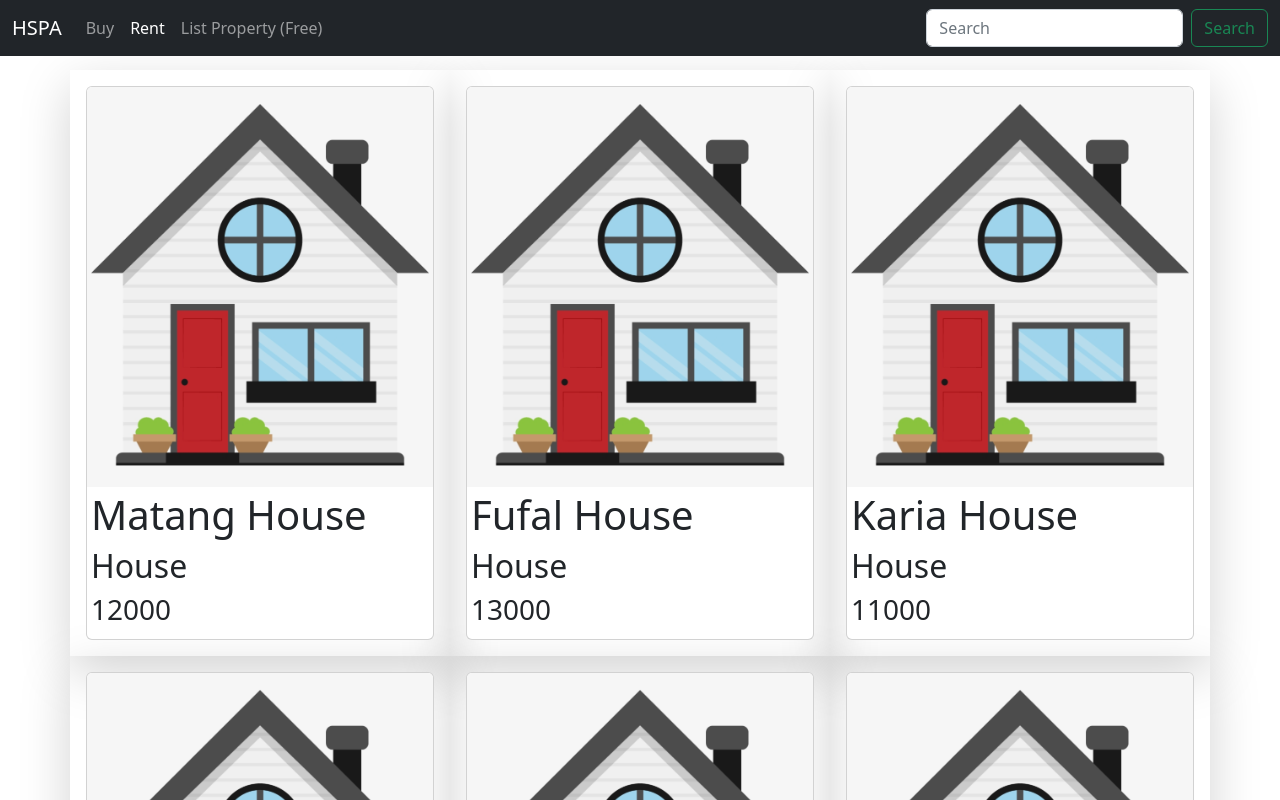
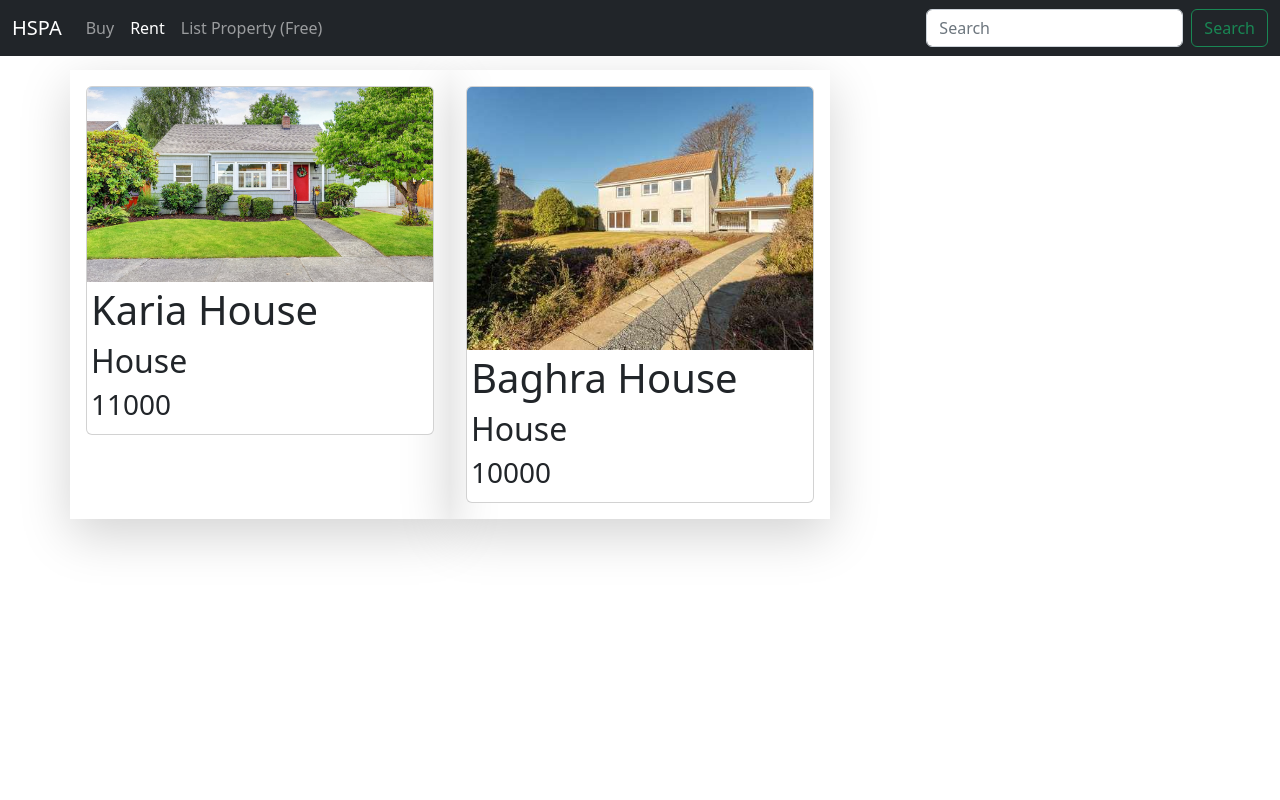
Before and after one commit to vinodmatang/HSPA, an Angular app in the folder Frontend/: page /rent-property in a window 1280 px wide. Shown: the top 800 px of the page. Built offline with nearby package versions, Linux system fonts and the light colour scheme.

Commit message:
20230324

```diff
--- a/Frontend/src/app/app.module.ts
+++ b/Frontend/src/app/app.module.ts
@@ -15,7 +15,8 @@
   {path: '', component: PropertyListComponent},
   {path: 'add-property', component: AddPropertyComponent},
   {path: 'rent-property', component: PropertyListComponent},
-  {path: 'property-detail/:id', component: PropertyDetailComponent}
+  {path: 'property-detail/:id', component: PropertyDetailComponent},
+  {path: '**', component: PropertyListComponent}
 ]
 
 @NgModule({
--- a/Frontend/src/app/property/IProperty.Interface.ts
+++ b/Frontend/src/app/property/IProperty.Interface.ts
@@ -1,6 +1,8 @@
 export interface IProperty {
   Id: number;
+  SellRent: number;
   Name: string;
   Type: string;
-  Price: number
+  Price: number;
+  Image?: string;
 }
--- a/Frontend/src/app/property/property-card/property-card.component.html
+++ b/Frontend/src/app/property/property-card/property-card.component.html
@@ -1,7 +1,8 @@
 
 <div class="card">
   <div class="card-img-wrapper">
-  <img class="card-img-top" src="assets/images/house_default.png">
+  <img *ngIf="property.Image" class="card-img-top" src="assets/images/{{property.Image}}.jpg">
+  <img *ngIf="!property.Image" class="card-img-top" src="assets/images/house_default.png">
   <ul class="list-inline text-center member-icons animate">
     <li class="list-inline-item">
       <button class="btn btn-primary" routerLink="/property-detail/{{property.Id}}"><i class="far fa-edit"></i></button>
--- a/Frontend/src/app/property/property-list/property-list.component.ts
+++ b/Frontend/src/app/property/property-list/property-list.component.ts
@@ -1,5 +1,6 @@
 
 import { Component, OnInit } from '@angular/core';
+import { ActivatedRoute } from '@angular/router';
 import { HousingService } from 'src/app/services/housing.service';
 import { IProperty } from '../IProperty.Interface';
 
@@ -9,14 +10,19 @@
   styleUrls: ['./property-list.component.css']
 })
 export class PropertyListComponent implements OnInit {
+  SellRent = 1;
   properties: Array<IProperty>;
-  constructor(private housingService:HousingService){ }
+  constructor(private route: ActivatedRoute, private housingService:HousingService){ }
 
   ngOnInit(): void {
-    this.housingService.getAllProperties().subscribe(
+    if (this.route.snapshot.url.toString()){
+      this.SellRent=2; //Mean we are on rent-property URL else we are on base URL
+    }
+    this.housingService.getAllProperties(this.SellRent).subscribe(
       data=> {
         this.properties=data;
         console.log(data);
+        console.log(this.route.snapshot.url.toString());
         }, error => {
           console.log(error);
         }
--- a/Frontend/src/app/services/housing.service.ts
+++ b/Frontend/src/app/services/housing.service.ts
@@ -10,12 +10,12 @@
 export class HousingService {
 
   constructor(private http:HttpClient) { }
-  getAllProperties(): Observable<IProperty[]>{
+  getAllProperties(SellRent: number): Observable<IProperty[]>{
     return this.http.get('data/properties.json').pipe(
       map(data=> {
         const propertiesArray: Array<IProperty> = [];
         for (const id in data){
-          if (data.hasOwnProperty(id)) {
+          if (data.hasOwnProperty(id) && data[id].SellRent === SellRent) {
             propertiesArray.push(data[id]);
           }
         }
--- a/Frontend/src/data/properties.json
+++ b/Frontend/src/data/properties.json
@@ -1,39 +1,51 @@
 [
   {
   "Id":1,
+  "SellRent": 1,
   "Name":"Matang House",
   "Type":"House",
-  "Price":12000
+  "Price":12000,
+  "Image":""
 },
 {
   "Id":2,
+  "SellRent": 1,
   "Name":"Fufal House",
   "Type":"House",
-  "Price":13000
+  "Price":13000,
+  "Image":""
 },
 {
   "Id":3,
+  "SellRent": 2,
   "Name":"Karia House",
   "Type":"House",
-  "Price":11000
+  "Price":11000,
+  "Image":"prop-3"
 },
 {
   "Id":4,
+  "SellRent": 2,
   "Name":"Baghra House",
   "Type":"House",
-  "Price":10000
+  "Price":10000,
+  "Image":"prop-4"
 },
 {
   "Id":5,
+  "SellRent": 1,
   "Name":"Kanar  House",
   "Type":"House",
-  "Price":18000
+  "Price":18000,
+  "Image":""
 },
 {
   "Id":6,
+  "SellRent": 1,
   "Name":"Sondha House",
   "Type":"House",
-  "Price":19000
+  "Price":19000,
+  "Image":""
 }
 
 ]
```
Also changed, not shown: Frontend/src/assets/images/prop-3.jpg (added), Frontend/src/assets/images/prop-4.jpg (added).
